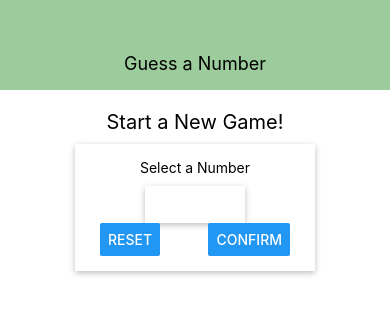
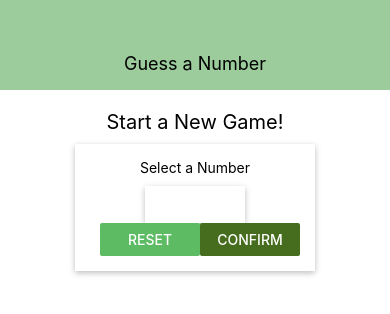
Before and after one commit to nhi-ngo/React-Native, a React Native app in the folder guess-a-number/: screen / in a window 390 px wide. Shown: the top 314 px of the page. Built offline with nearby package versions, Linux system fonts and the light colour scheme.

Commit message:
color constants

```diff
--- a/guess-a-number/components/Header.js
+++ b/guess-a-number/components/Header.js
@@ -1,5 +1,6 @@
 import React from 'react';
-import { View, Button, Text, StyleSheet } from 'react-native';
+import { View, Text, StyleSheet } from 'react-native';
+import colors from '../constants/colors';
 
 const Header = ({ title }) => (
   <View style={styles.header}>
@@ -12,7 +13,7 @@
     width: '100%',
     height: 90,
     paddingTop: 36,
-    backgroundColor: '#9ccc9c',
+    backgroundColor: colors.primary,
     alignItems: 'center',
     justifyContent: 'center',
   },
--- /dev/null
+++ b/guess-a-number/constants/colors.js
@@ -0,0 +1,5 @@
+export default {
+  primary: '#9ccc9c',
+  lightGreen: '#5DBB63',
+  darkGreen: '#466D1D',
+};
--- a/guess-a-number/screens/StartGameScreen.js
+++ b/guess-a-number/screens/StartGameScreen.js
@@ -1,6 +1,7 @@
 import React from 'react';
 import { View, Text, TextInput, Button, StyleSheet } from 'react-native';
 import Card from '../components/Card';
+import colors from '../constants/colors';
 
 const StartGameScreen = () => (
   <View style={styles.screen}>
@@ -11,8 +12,12 @@
         <TextInput></TextInput>
       </Card>
       <View style={styles.buttonContainer}>
-        <Button title="Reset" onPress={() => {}}></Button>
-        <Button title="Confirm" onPress={() => {}}></Button>
+        <View style={styles.button}>
+          <Button title="Reset" onPress={() => {}} color={colors.lightGreen}></Button>
+        </View>
+        <View style={styles.button}>
+          <Button title="Confirm" onPress={() => {}} color={colors.darkGreen}></Button>
+        </View>
       </View>
     </Card>
   </View>
@@ -44,6 +49,9 @@
     justifyContent: 'space-between',
     paddingHorizontal: 25,
   },
+  button: {
+    width: 100,
+  },
 });
 
 export default StartGameScreen;
```
